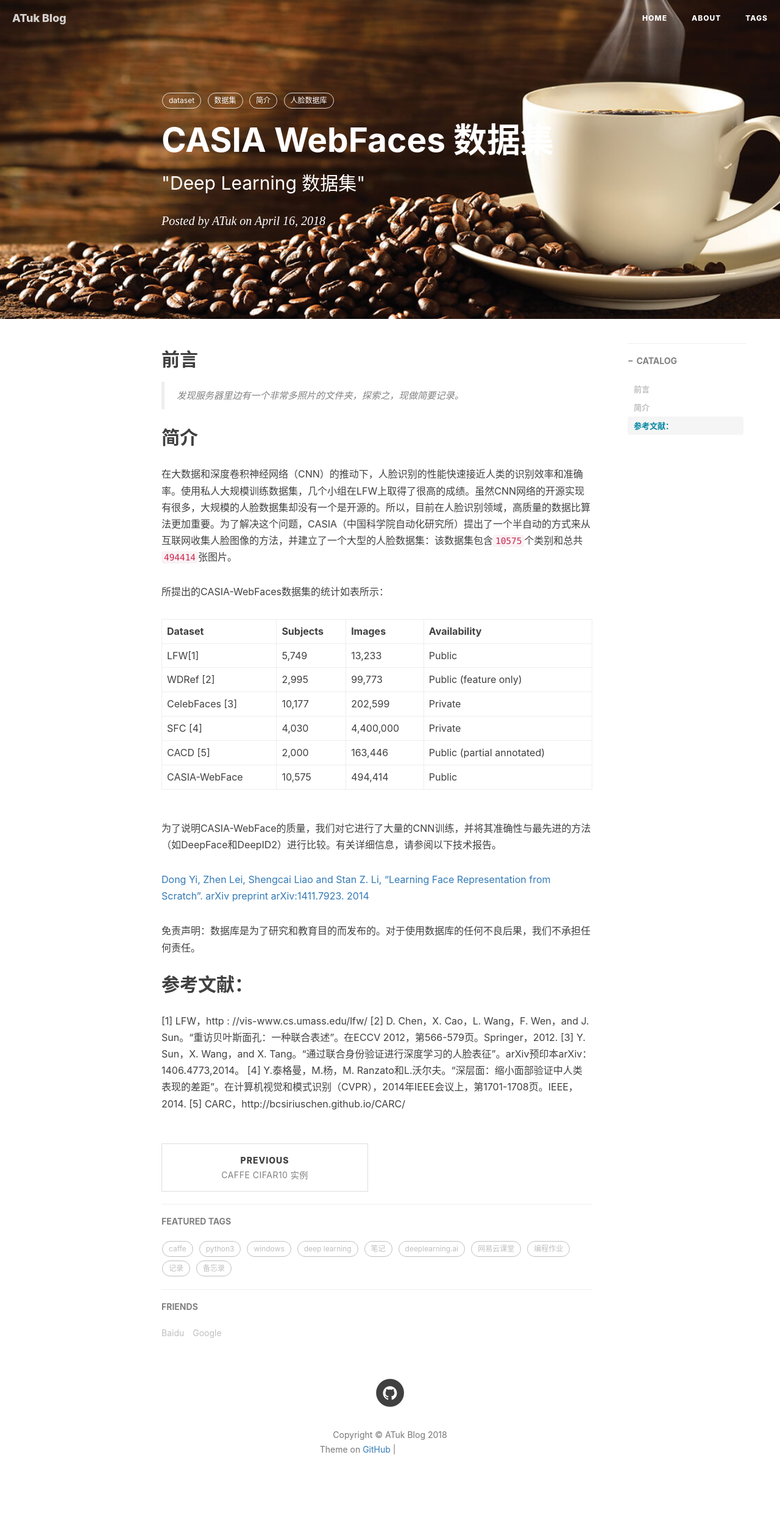
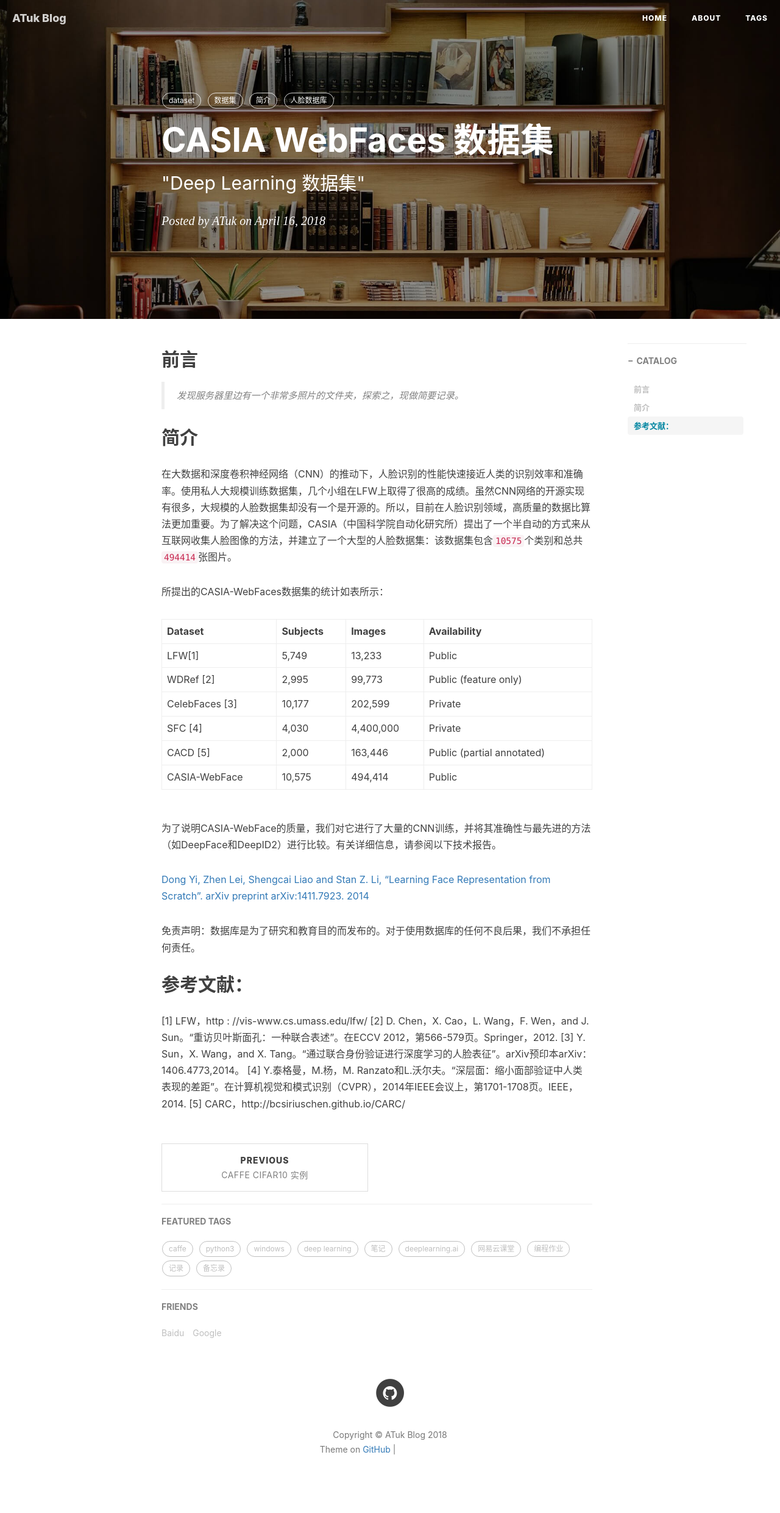
Before and after one commit to AlbertHG/alberthg.github.io, a Jekyll site: the page built from _posts/2018-04-14-CASIA-WebFace-简介.md, in a window 1280 px wide. Shown: the whole page at 61% size. Built offline with Jekyll 4.4.1, drawn with Linux system fonts in a browser that asks for light colours; nearby versions of some CDN libraries; comment, search, counter and statistics services are not loaded; grey boxes are pictures that could not be loaded.

Commit message:
update files

```diff
--- a/_posts/2018-04-14-CASIA-WebFace-简介.md
+++ b/_posts/2018-04-14-CASIA-WebFace-简介.md
@@ -4,7 +4,7 @@
 subtitle:    "\"Deep Learning 数据集\""
 date:       2018-04-16
 author:     ATuk
-header-img: img/caffe.jpg
+header-img: img/dataset.jpg
 catalog: true
 tags:
     - dataset
```
Also changed, not shown: img/dataset.jpg (added).
